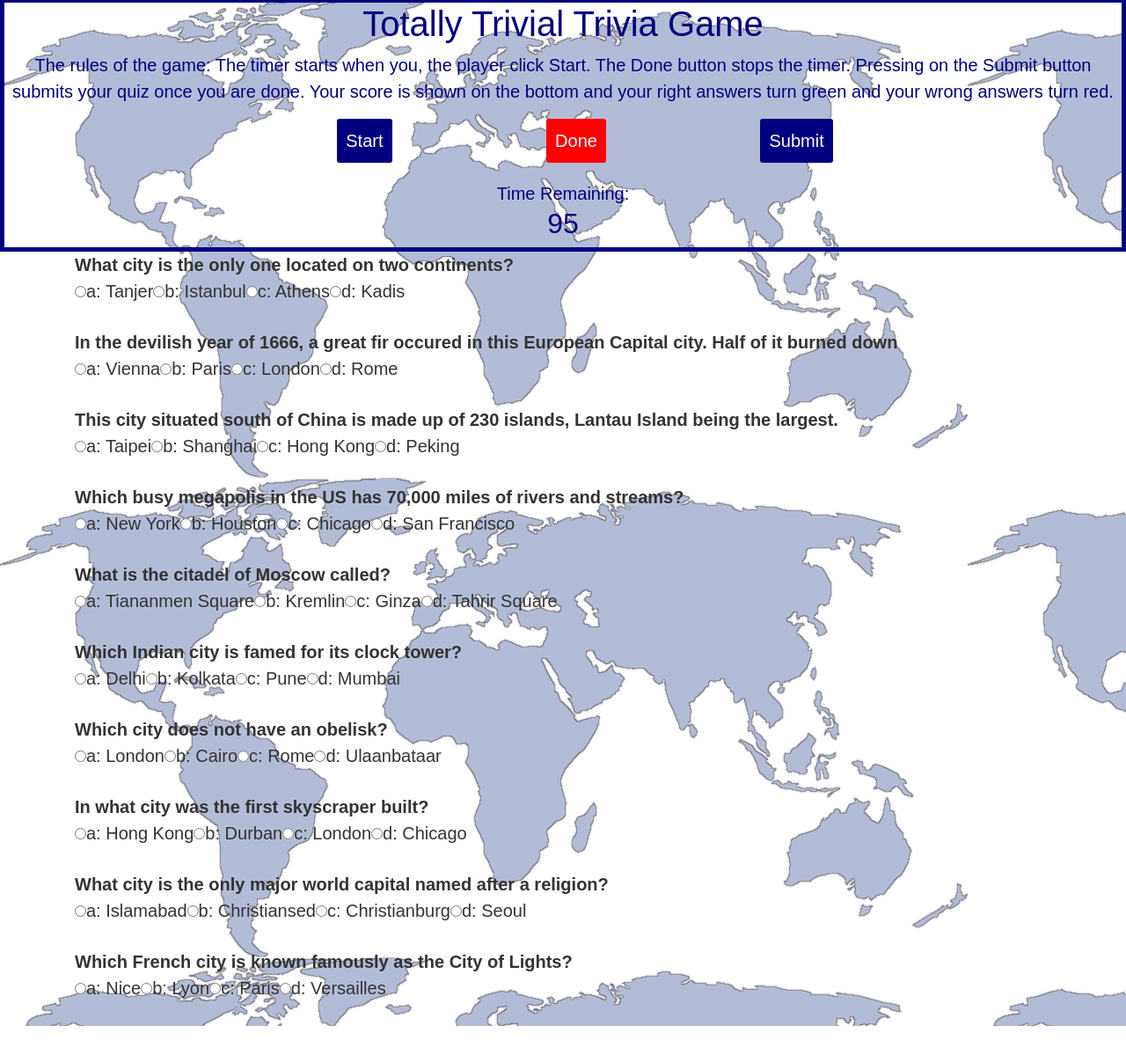
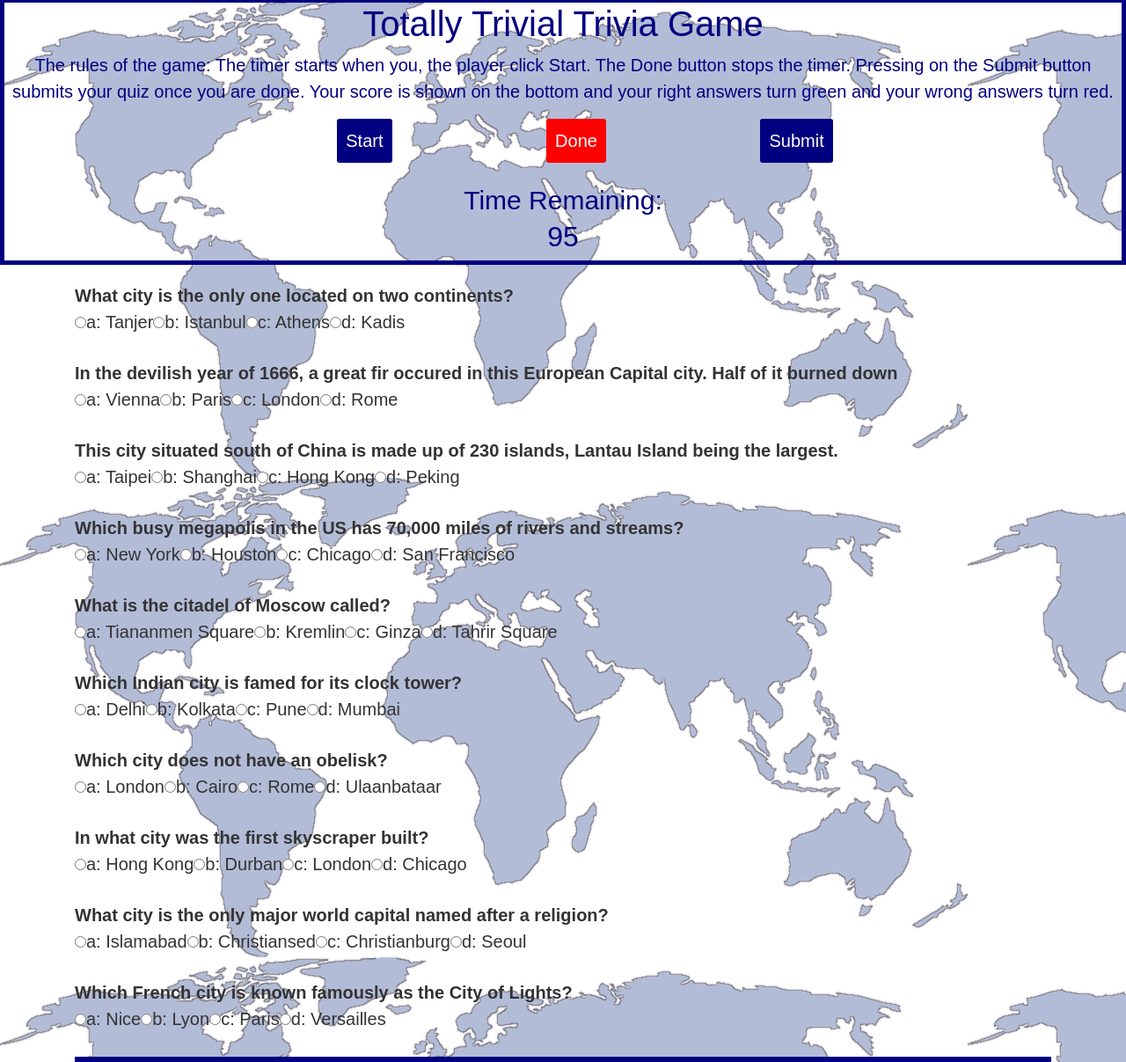
Before and after one commit to beenaej/TriviaGame, a plain HTML site: page index.html in a window 1280 px wide. Shown: the part 2-1209 px from the top of the page at 88% size. Before the commit the page ends 1168 px from the top, so only its background shows below. Drawn offline with nearby package versions, Linux system fonts and the light colour scheme.

Commit message:
new and improved style.css

```diff
--- a/assets/css/style.css
+++ b/assets/css/style.css
@@ -65,3 +65,25 @@ body{
 #Start:hover{
 	background-color: #3a8;
 }
+
+#timertext{
+	color: navy;
+	text-decoration: bolder;
+	text-align: center;
+	font-size: 30px;
+	/*background-color: white;*/
+	/*border: 3px solid navy;*/
+}
+
+#quiz{
+	margin-top: 20px;
+}
+
+#results{
+	color: navy;
+	text-decoration: bolder;
+	text-align: center;
+	font-size: 30px;
+	background-color: white;
+	border: 3px solid navy;
+}
```
